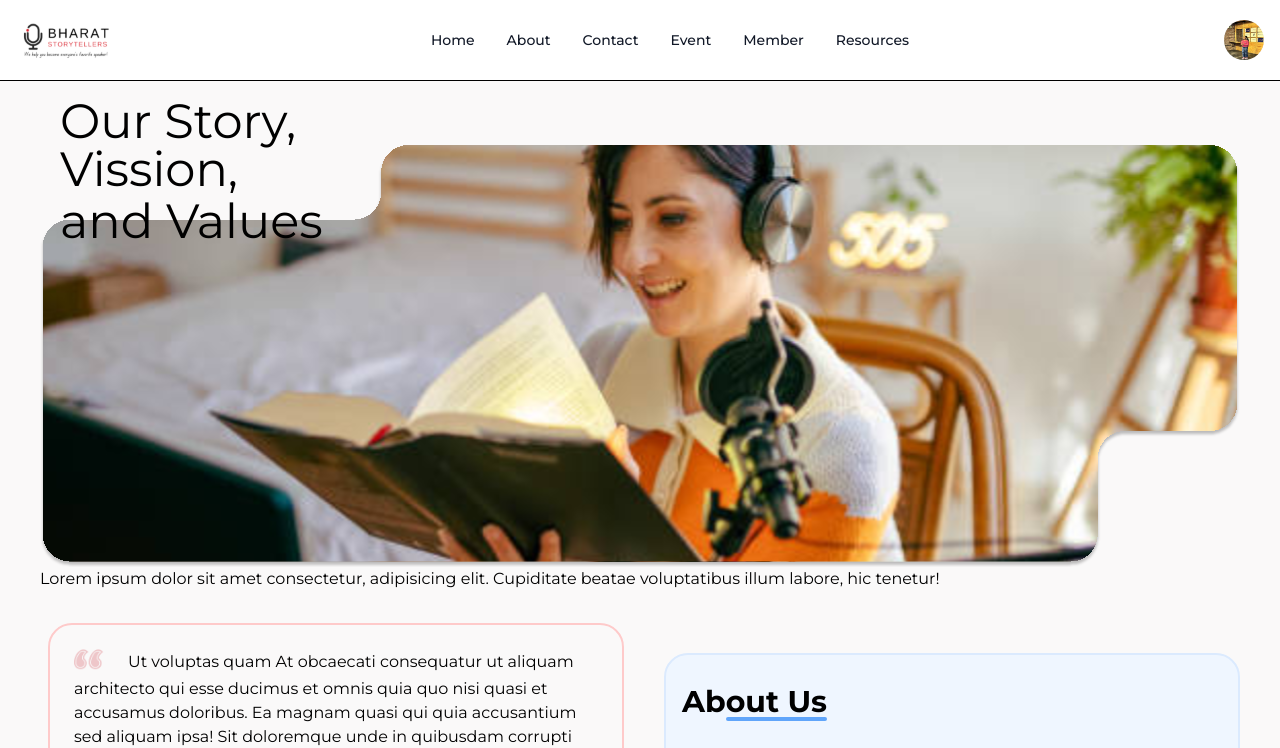
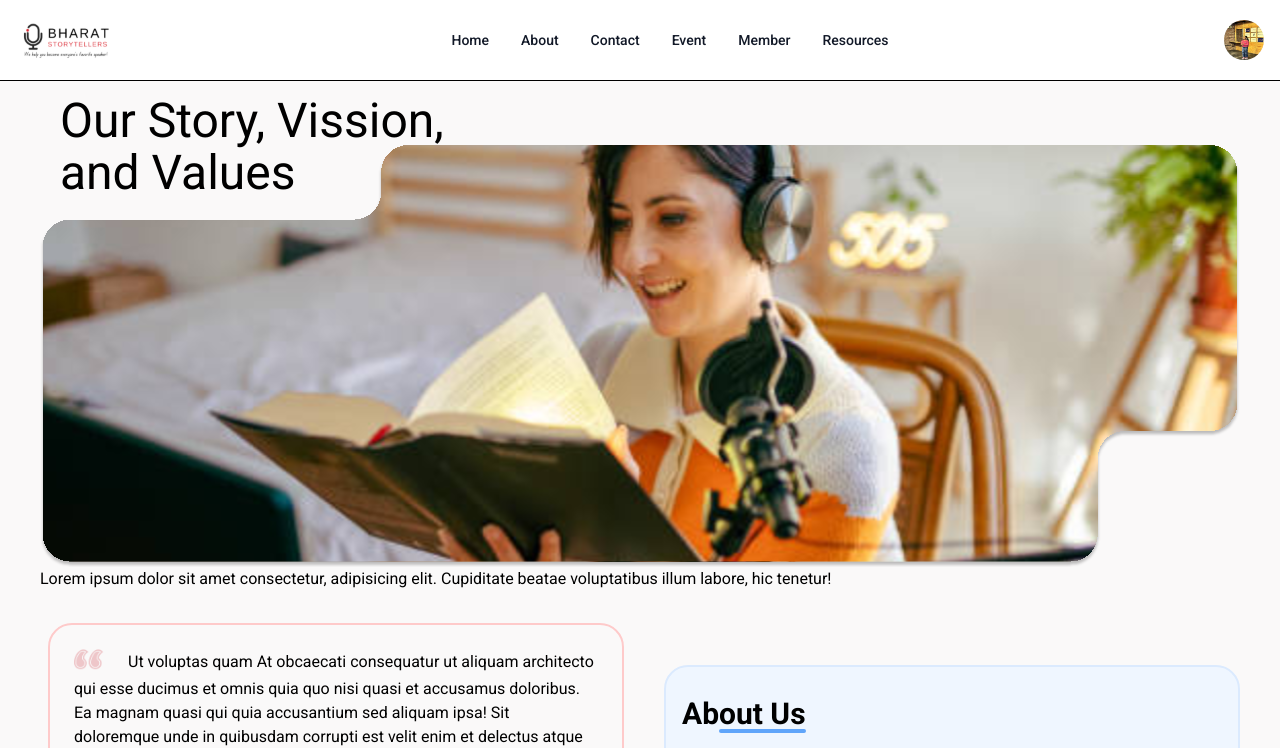
Before and after one commit to enoughio/P1-BST, a Next.js app in the folder frontend/: page /About in a window 1280 px wide. Shown: the top 748 px of the page. Built offline with nearby package versions, Linux system fonts and the light colour scheme.

Commit message:
fixed hydration error

```diff
--- a/frontend/app/About/layout.js
+++ /dev/null
@@ -1,25 +0,0 @@
-import { Montserrat } from 'next/font/google'
-
-
-const montserrat = Montserrat({
-  weight: ['400', '300', '100', '500', '900', '700'],
-  subsets: ['latin'],
-})
-
-
-export const metadata = {
-    title: "Bhartat StoryTellers",
-    description: "Bharat storytellers is an community learning platform for storytellers, where they can share their stories and learn from others.",
-  };
-
-
-
-export default function RootLayout({ children }) {
-  return (
-    <html lang="en">
-      <body className={`${montserrat.className} antialiased bg-[#FAF9F9] `}>
-        {children}
-      </body>
-    </html>
-  );
-}
--- a/frontend/app/About/page.jsx
+++ b/frontend/app/About/page.jsx
@@ -18,7 +18,7 @@ const About = () => {
         <Mission />
         <OurStory />
         <Aprosal />
-        <Fotter />
+
 
 
     </div>
--- a/frontend/app/layout.js
+++ b/frontend/app/layout.js
@@ -19,7 +19,7 @@ export default function RootLayout({ children }) {
       <body className={`${roboto.className} antialiased bg-[#FAF9F9] `}>
         <MainNav />
         {children}
-        {/* <Fotter /> */}
+        <Fotter />
       </body>
     </html>
   );
```
